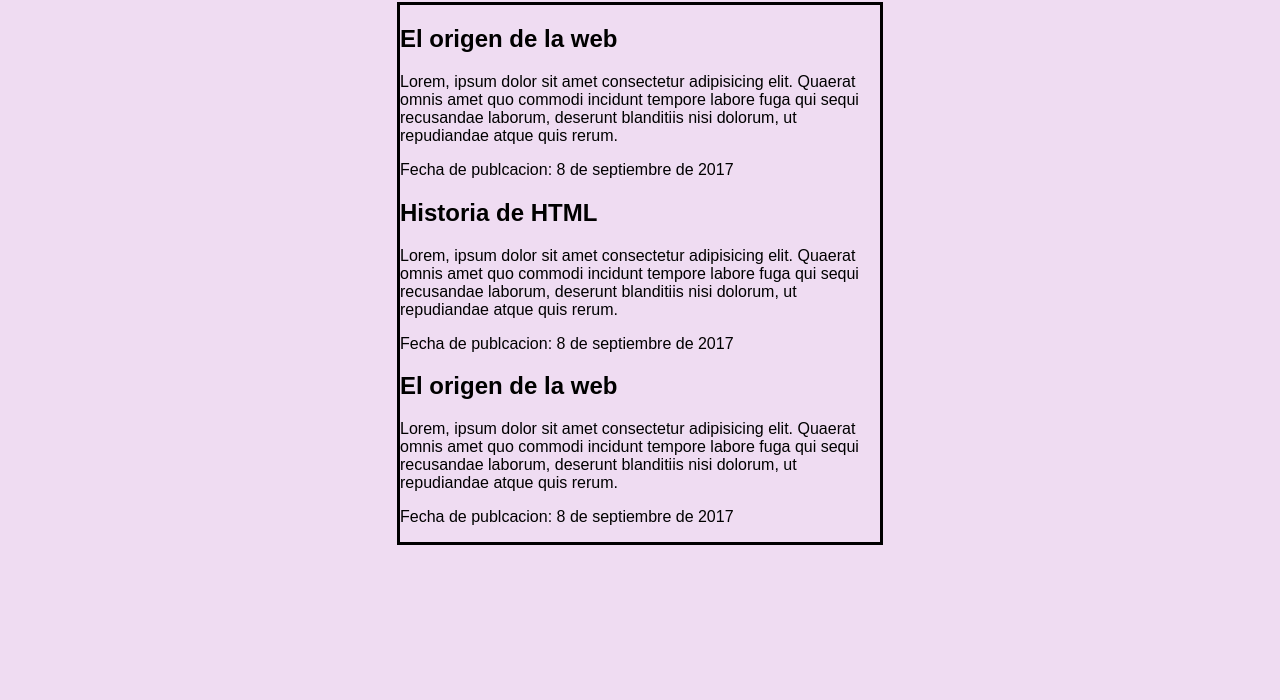
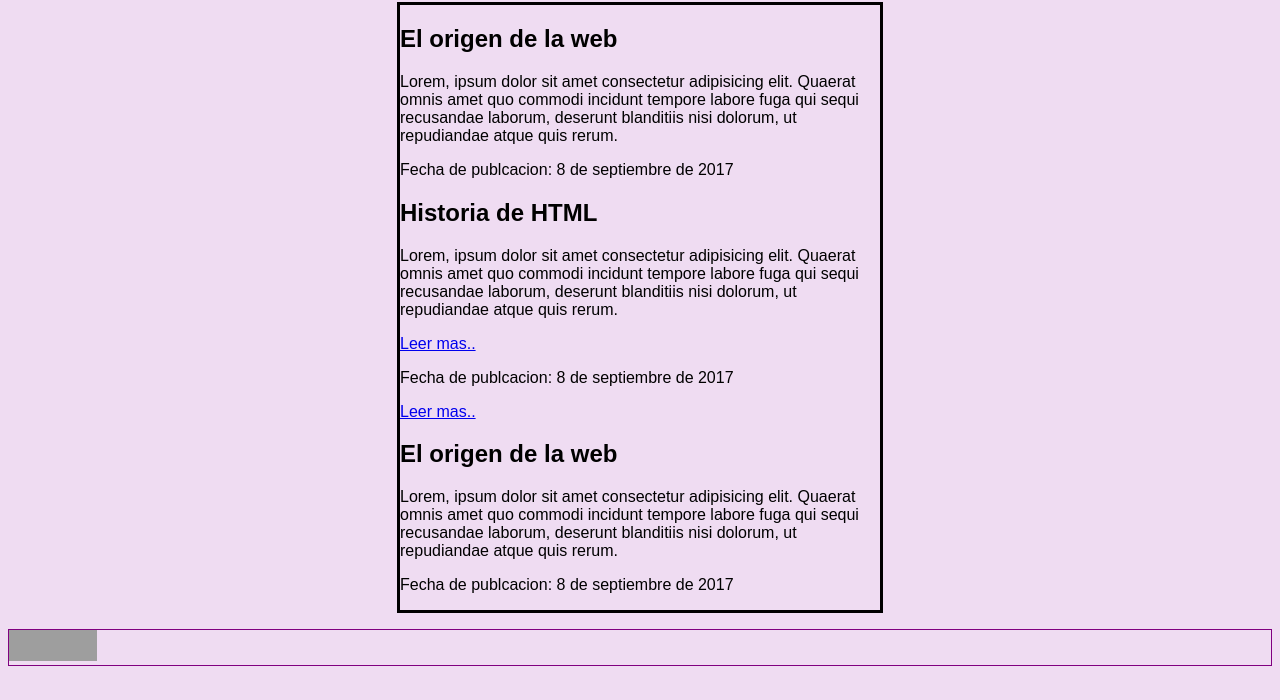
Before and after one commit to Cecilia-Vazquez/Cecilia-Vazquez.github.io, a plain HTML site: page Blog/index.html in a window 1280 px wide. Shown: the part 78-778 px from the top of the page. Drawn offline with Linux system fonts and the light colour scheme; grey boxes are pictures that could not be loaded.

Commit message:
Se agrego validador

```diff
--- a/Blog/estilos.css
+++ b/Blog/estilos.css
@@ -10,3 +10,6 @@ main{
     border-style: solid;
 
 }
+footer > P {
+    border:1px solid purple;
+}
--- a/Blog/index.html
+++ b/Blog/index.html
@@ -14,6 +14,8 @@
                                <section class="titulo-articulo">
                                        <h2> El origen de la web </h2>
                                </section>
+
+
                                <section class="Introduccion">
                                        <p> Lorem, ipsum dolor sit amet consectetur adipisicing elit. Quaerat omnis amet quo commodi incidunt tempore labore fuga qui sequi recusandae laborum, deserunt blanditiis nisi dolorum, ut repudiandae atque quis rerum.
                                        </p>
@@ -26,18 +28,20 @@
                                </section>
                        </article>
                        <article>
+
                                 <section class="titulo-articulo">
                                         <h2> Historia de HTML</h2>
                                 </section>
                                 <section class="Introduccion">
                                         <p> Lorem, ipsum dolor sit amet consectetur adipisicing elit. Quaerat omnis amet quo commodi incidunt tempore labore fuga qui sequi recusandae laborum, deserunt blanditiis nisi dolorum, ut repudiandae atque quis rerum.
                                         </p>
-
+                                        <a href="#" >Leer mas..</a>
                                 </section>
                                 <section class="pie-articulo">
                                         <p> Fecha de publcacion:
                                         <time datetime="2017-09-08"> 8 de septiembre de 2017 </time>
                                         </p>
+                                        <a href="#" >Leer mas..</a>
 
                                 </section>
                         </article>
@@ -58,6 +62,13 @@
                                         </section>
                                 </article>
                </main>
+               <footer>
+                        <p>
+                                        <a href="https://validator.w3.org/check?uri=referer"><img
+                                            src="http://www.w3.org/Icons/valid-xhtml10"
+                                            alt="Valid XHTML 1.0!" height="31" width="88" /></a>
+                                      </p>
+               </footer>
             </body>
 
 
```
